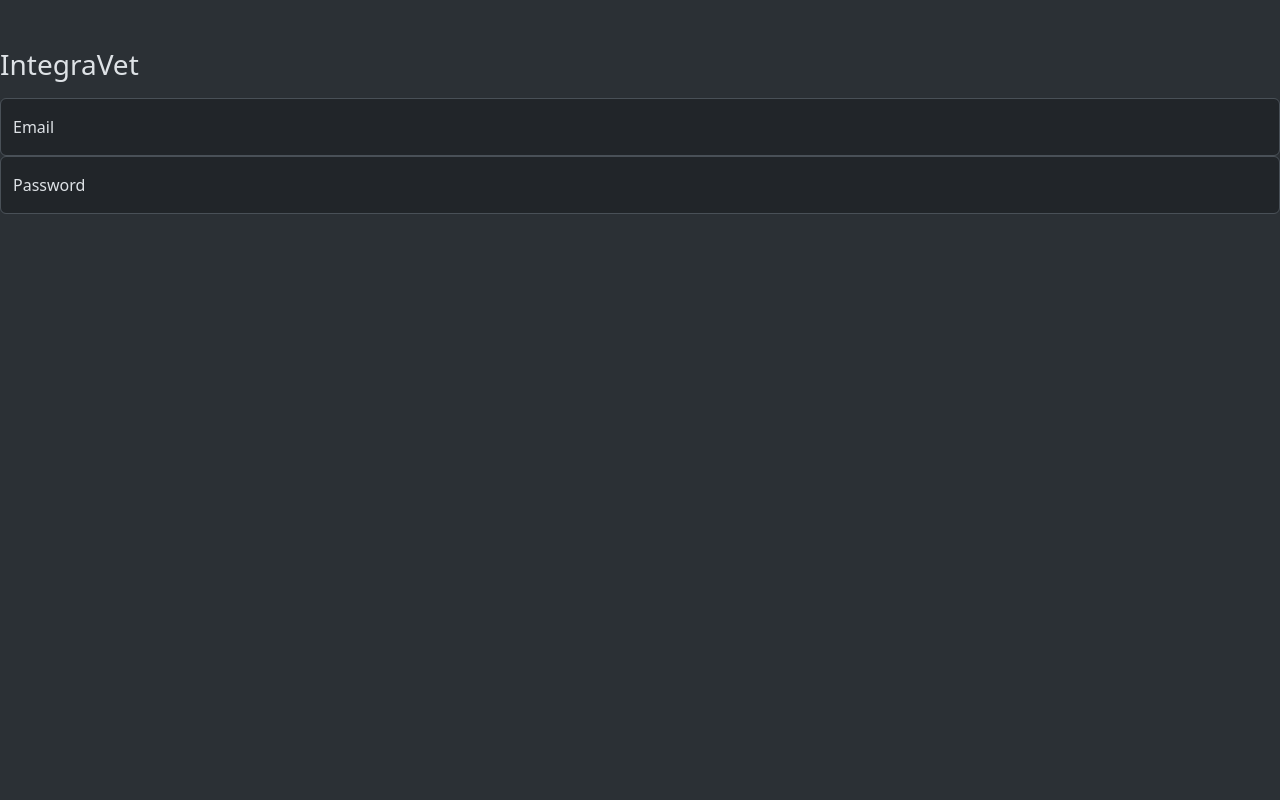
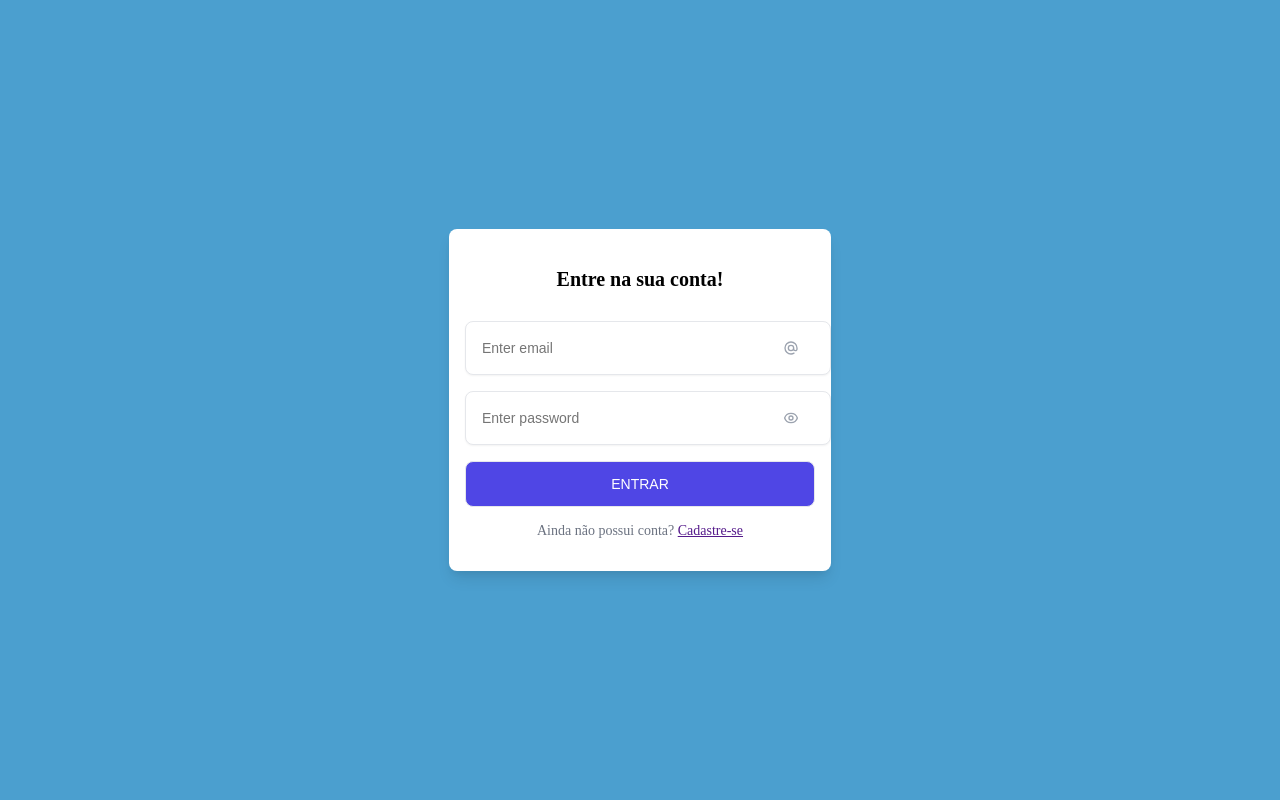
Before and after one commit to Jzeroberto/IntegraVet, a Flask app: page / in a window 1280 px wide. Run offline with Flask 3, Linux system fonts and the light colour scheme.

Commit message:
Criação da tela de login

```diff
--- /dev/null
+++ b/static/styles.css
@@ -0,0 +1,97 @@
+/* Adicione isso para garantir que o body e o html ocupem toda a altura da tela */
+html, body {
+  height: 100%;
+  margin: 0;
+}
+
+/* Centraliza o conteúdo no body */
+.body {
+  display: flex;
+  align-items: center;
+  justify-content: center;
+  min-height: 100vh; /* Garante que o body ocupe toda a altura da viewport */
+  background-color: #4b9fcf; /* Uma cor de fundo opcional para contraste */
+}
+
+.form {
+  background-color: #fff;
+  display: block;
+  padding: 1rem;
+  max-width: 350px;
+  border-radius: 0.5rem;
+  box-shadow: 0 10px 15px -3px rgba(0, 0, 0, 0.1), 0 4px 6px -2px rgba(0, 0, 0, 0.05);
+  text-align: center;
+}
+
+.form-title {
+  font-size: 1.25rem;
+  line-height: 1.75rem;
+  font-weight: 600;
+  text-align: center;
+  color: #000;
+}
+
+.input-container {
+  position: relative;
+}
+
+.input-container input, .form button {
+  outline: none;
+  border: 1px solid #e5e7eb;
+  margin: 8px 0;
+}
+
+.input-container input {
+  background-color: #fff;
+  padding: 1rem;
+  padding-right: 3rem;
+  font-size: 0.875rem;
+  line-height: 1.25rem;
+  width: 300px;
+  border-radius: 0.5rem;
+  box-shadow: 0 1px 2px 0 rgba(0, 0, 0, 0.05);
+}
+
+.input-container span {
+  display: grid;
+  position: absolute;
+  top: 0;
+  bottom: 0;
+  right: 0;
+  padding-left: 1rem;
+  padding-right: 1rem;
+  place-content: center;
+}
+
+.input-container span svg {
+  color: #9CA3AF;
+  width: 1rem;
+  height: 1rem;
+}
+
+.submit {
+  display: block;
+  padding-top: 0.75rem;
+  padding-bottom: 0.75rem;
+  padding-left: 1.25rem;
+  padding-right: 1.25rem;
+  background-color: #4F46E5;
+  color: #ffffff;
+  font-size: 0.875rem;
+  line-height: 1.25rem;
+  font-weight: 500;
+  width: 100%;
+  border-radius: 0.5rem;
+  text-transform: uppercase;
+}
+
+.signup-link {
+  color: #6B7280;
+  font-size: 0.875rem;
+  line-height: 1.25rem;
+  text-align: center;
+}
+
+.signup-link a {
+  text-decoration: underline;
+}
--- a/templates/login.html
+++ b/templates/login.html
@@ -1,27 +1,45 @@
 <!DOCTYPE html>
-<html lang="en" data-bs-theme="dark">
+<html lang="en">
 <head>
     <meta charset="UTF-8">
     <meta name="viewport" content="width=device-width, initial-scale=1.0">
 
-    <link href="https://cdn.jsdelivr.net/npm/bootstrap@5.3.3/dist/css/bootstrap.min.css" rel="stylesheet">
-    <title>Document</title>
+    <link rel="stylesheet" href="{{ url_for('static', filename='styles.css') }}">
+    <title>Login</title>
 </head>
-<body class="d-flex align-items center py-4 bg-body-tertiary">
-    <main class="w-100 m-auto">
-        <form>
-            <img/>
-            <h1 class="h3 mb-3 fw-normal">IntegraVet</h1>
-            <div class="form-floating">
-                <input type="email" class="form-control" id="floatingInput" placeholder="">
-                <label for="floatingInput">Email</label>
-            </div>
-            <div class="form-floating">
-                <input type="password" class="form-control" id="floatingInput" placeholder="">
-                <label for="floatingInput">Password</label>
-            </div>
 
-        </form>
-    </main>
+<body class="body">
+<form class="form">
+    <p class="form-title">Entre na sua conta!</p>
+     <div class="input-container">
+       <input placeholder="Enter email" type="email">
+       <span>
+         <svg stroke="currentColor" viewBox="0 0 24 24" fill="none" xmlns="http://www.w3.org/2000/svg">
+           <path d="M16 12a4 4 0 10-8 0 4 4 0 008 0zm0 0v1.5a2.5 2.5 0 005 0V12a9 9 0 10-9 9m4.5-1.206a8.959 8.959 0 01-4.5 1.207" stroke-width="2" stroke-linejoin="round" stroke-linecap="round"></path>
+         </svg>
+       </span>
+   </div>
+   <div class="input-container">
+       <input placeholder="Enter password" type="password">
+
+       <span>
+         <svg stroke="currentColor" viewBox="0 0 24 24" fill="none" xmlns="http://www.w3.org/2000/svg">
+           <path d="M15 12a3 3 0 11-6 0 3 3 0 016 0z" stroke-width="2" stroke-linejoin="round" stroke-linecap="round"></path>
+           <path d="M2.458 12C3.732 7.943 7.523 5 12 5c4.478 0 8.268 2.943 9.542 7-1.274 4.057-5.064 7-9.542 7-4.477 0-8.268-2.943-9.542-7z" stroke-width="2" stroke-linejoin="round" stroke-linecap="round"></path>
+         </svg>
+       </span>
+     </div>
+      <button class="submit" type="submit">
+     Entrar
+   </button>
+
+   <p class="signup-link">
+     Ainda não possui conta?
+     <a href="">Cadastre-se</a>
+   </p>
+</form>
 </body>
+
+
+
 </html>
```
Also changed, not shown: css/styles.css (deleted).
